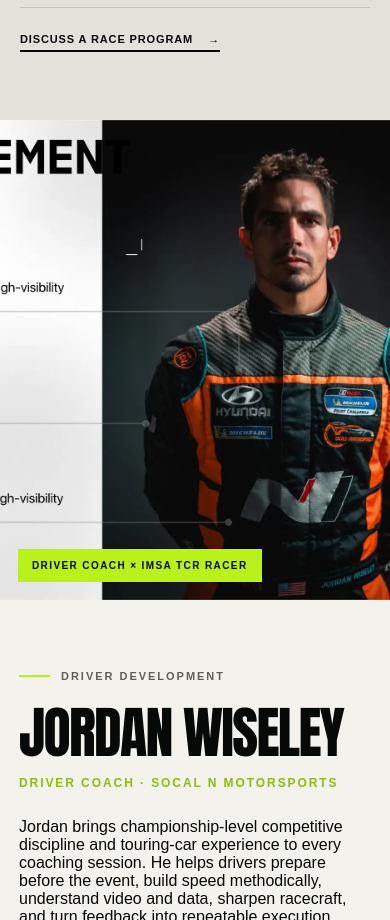
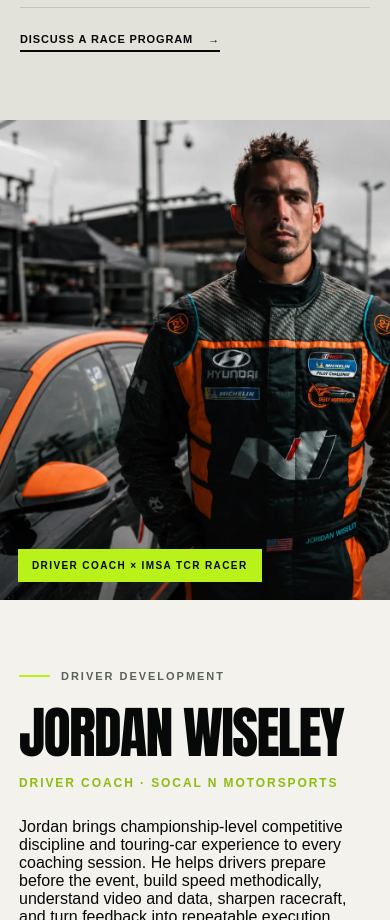
Before and after one commit to michaelwdube-a11y/socal-n-motorsports-site, a plain HTML site: page site/index.html in a window 390 px wide. Shown: the part 3440-4360 px from the top of the page. Drawn offline with Linux system fonts and the light colour scheme.

Commit message:
Replace Jordan coaching mockup with paddock portrait

```diff
--- a/site/index.html
+++ b/site/index.html
@@ -100,7 +100,7 @@
 
       <section class="coach-section" id="coach">
         <div class="coach-image-wrap">
-          <img src="assets/jordan-wiseley-racing.webp" alt="Jordan Wiseley in Hyundai racing gear" />
+          <img src="assets/jordan-wiseley-paddock.webp" alt="Jordan Wiseley in racing gear at a professional road-course paddock" />
         </div>
         <div class="coach-content">
           <p class="eyebrow dark"><span></span> DRIVER DEVELOPMENT</p>
--- a/site/styles.css
+++ b/site/styles.css
@@ -861,7 +861,7 @@ footer p:last-child {
   min-width: 100%;
   min-height: 100%;
   object-fit: cover;
-  object-position: 79% center;
+  object-position: center;
 }
 
 .coach-image-wrap::after {
@@ -1163,7 +1163,7 @@ footer p:last-child {
   }
 
   .coach-image-wrap img {
-    object-position: 76% center;
+    object-position: center;
   }
 
   .coach-image-wrap::after {
```
Also changed, not shown: site/assets/jordan-wiseley-paddock.webp (added), 1 other file.
